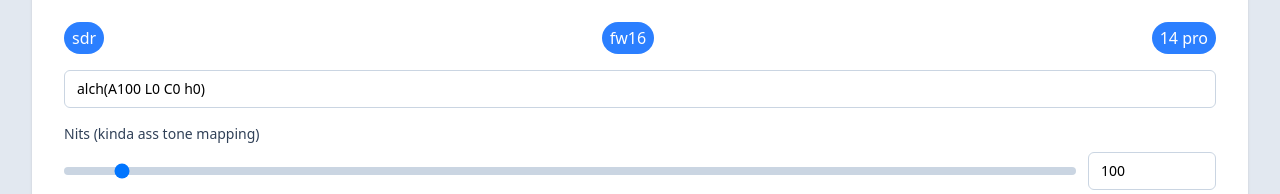
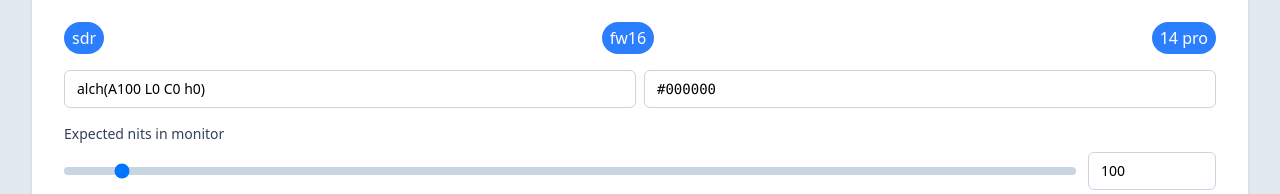
Before and after one commit to Manueljlin/adaptive-lch, a Vue app: page / in a window 1280 px wide. Shown: the part 466-660 px from the top of the page. Built offline with nearby package versions, Linux system fonts and the light colour scheme.

Commit message:
add hex input

```diff
--- a/src/App.vue
+++ b/src/App.vue
@@ -1,7 +1,7 @@
 <script setup lang="ts">
 import { computed, reactive } from 'vue'
 import type { RGB } from './types/RGB'
-import { adaptiveLuminosity, oklchToRgb } from './shared/color-utils'
+import { adaptiveLuminosity, inverseAdaptiveLuminosity, oklchToRgb, rgbToHex, hexToRgb, rgbToOklch } from './shared/color-utils'
 import { match } from 'ts-pattern'
 import { videoWorkaround } from './shared/hdr-white'
 import RangeSlider from './components/RangeSlider.vue'
@@ -25,10 +25,10 @@ const adaptiveLchState = reactive({
 
 const alchInput = computed({
   get: () =>
-    `alch(A${adaptiveLchState.nits} `
-    + `L${adaptiveLchState.lightness} `
-    + `C${adaptiveLchState.chroma} `
-    + `h${adaptiveLchState.hue})`,
+    `alch(A${Number(adaptiveLchState.nits.toFixed(0))} `
+    + `L${Number(adaptiveLchState.lightness.toFixed(4))} `
+    + `C${Number(adaptiveLchState.chroma.toFixed(4))} `
+    + `h${Number(adaptiveLchState.hue.toFixed(2))})`,
 
   set: (str: string) => {
     // eugh
@@ -41,6 +41,21 @@ const alchInput = computed({
     adaptiveLchState.lightness = parseFloat(lightness)
     adaptiveLchState.chroma    = parseFloat(chroma)
     adaptiveLchState.hue       = parseFloat(hue)
+  }
+})
+
+const hexInput = computed({
+  get: () => rgbToHex(currentColor.value),
+
+  set: (str: string) => {
+    const rgb = hexToRgb(str)
+    if (!rgb) return
+
+    const oklch = rgbToOklch(rgb)
+
+    adaptiveLchState.lightness = inverseAdaptiveLuminosity(oklch.L, adaptiveLchState.nits)
+    adaptiveLchState.chroma    = oklch.C
+    adaptiveLchState.hue       = oklch.h
   }
 })
 
@@ -199,6 +214,7 @@ const palette = computed(() =>
         </button>
       </span>
 
+      <div class="flex *:flex-1 gap-2">
         <input
           type="text"
           v-model="alchInput"
@@ -210,8 +226,21 @@ const palette = computed(() =>
           "
         />
 
+        <input
+          type="text"
+          v-model="hexInput"
+          placeholder="#000000"
+          class="
+            px-3 py-2 text-sm font-mono border border-slate-300 rounded-md
+            focus:outline-none
+            focus:border-blue-300
+            focus:ring-4 focus:ring-blue-500/30
+          "
+        />
+      </div>
+
       <RangeSlider
-        label="Nits (kinda ass tone mapping)"
+        label="Expected nits in monitor"
         :min="0"
         :max="2000"
         :step="1"
--- a/src/components/RangeSlider.vue
+++ b/src/components/RangeSlider.vue
@@ -1,5 +1,8 @@
 <script setup lang="ts">
-defineProps<{
+import { ref, watch } from 'vue'
+
+
+const props = defineProps<{
   label: string
 
   min:   number
@@ -10,6 +13,46 @@ defineProps<{
 const inputValue = defineModel<number>({
   required: true
 })
+
+
+// keep internal value so that it doesn't kaboom
+const textInputValue = ref(String(inputValue.value))
+
+
+//~~~~~~~~~~~~~~~~~~~~~~~~~~~~~~~~~~~~~~~~~~~~~~~~~~~~~~~~~~~~~~~~~~~~~~~~~~~~//
+
+
+// set new value
+watch(inputValue, (newValue) => {
+  if (isNaN(newValue) || !isFinite(newValue)) return
+  textInputValue.value = String(newValue)
+})
+
+
+// validate on input
+const handleTextInput = (event: Event) => {
+  const target = event.target as HTMLInputElement
+  const value = target.value
+
+  // we allow empty state while user inputs new value
+  if (value === '') {
+    textInputValue.value = ''
+    return
+  }
+
+  const numValue = parseFloat(value)
+  if (isNaN(numValue) || !isFinite(numValue)) return
+
+  inputValue.value = Math.max(props.min, Math.min(props.max, numValue))
+  textInputValue.value = value
+}
+
+
+// restore last valid value on blur if empty
+const handleBlur = () => {
+  if (textInputValue.value !== '') return
+  textInputValue.value = String(inputValue.value)
+}
 </script>
 
 
@@ -36,7 +79,9 @@ const inputValue = defineModel<number>({
         :min
         :max
         :step
-        v-model.number="inputValue"
+        :value="textInputValue"
+        @input="handleTextInput"
+        @blur="handleBlur"
         class="
           w-32 px-3 py-2 text-sm border border-slate-300 rounded-md
           focus:outline-none
--- a/src/shared/color-utils.ts
+++ b/src/shared/color-utils.ts
@@ -1,3 +1,4 @@
+import { match } from "ts-pattern"
 import type { Lab } from "../types/Lab"
 import type { LCh } from "../types/LCh"
 import type { RGB } from "../types/RGB"
@@ -156,5 +157,105 @@ export const adaptiveLuminosity = (
   const tInterp    = (clampedLum - 30) / 70
   const gamma      = 0.205 + tInterp * 0.015
 
+  // return 1 - Math.pow(1 - t, 0.125 / gamma)
   return Math.pow(t, 0.125 / gamma)
 }
+
+
+export const inverseAdaptiveLuminosity = (
+  L: number,
+  maxLuminance: number = 100
+) => {
+  const clampedLum = Math.max(0.01, Math.min(10000, maxLuminance))
+  const tInterp    = (clampedLum - 30) / 70
+  const gamma      = 0.205 + tInterp * 0.015
+
+  return Math.pow(L, gamma / 0.125)
+}
+
+
+//~~~~~~~~~~~~~~~~~~~~~~~~~~~~~~~~~~~~~~~~~~~~~~~~~~~~~~~~~~~~~~~~~~~~~~~~~~~~/
+
+
+/**
+ * convert rgb to hex color string
+ */
+export const rgbToHex = ({ r, g, b }: RGB): string => {
+  const toHex = (n: number) => {
+    const hex = Math.round(Math.max(0, Math.min(1, n)) * 255).toString(16)
+    return hex.padStart(2, '0')
+  }
+  return `#${toHex(r)}${toHex(g)}${toHex(b)}`
+}
+
+
+/**
+ * convert hex color string to rgb
+ */
+export const hexToRgb = (hex: string): RGB | null => {
+  // nuke #
+  const cleaned = hex.replace(/^#/, '')
+
+  const [r, g, b] = match(cleaned.length)
+    .with(3, () => [
+      parseInt(cleaned[0] + cleaned[0], 16) / 255,
+      parseInt(cleaned[1] + cleaned[1], 16) / 255,
+      parseInt(cleaned[2] + cleaned[2], 16) / 255
+    ])
+    .with(6, () => [
+      parseInt(cleaned.substring(0, 2), 16) / 255,
+      parseInt(cleaned.substring(2, 4), 16) / 255,
+      parseInt(cleaned.substring(4, 6), 16) / 255
+    ])
+    .otherwise(() => [NaN, NaN, NaN])
+
+  if (isNaN(r) || isNaN(g) || isNaN(b))
+    return null
+
+  return { r, g, b }
+}
+
+
+/**
+ * convert rgb to oklab (inverse of oklabToRgb)
+ */
+export const rgbToOklab = ({ r, g, b }: RGB): Lab => {
+  // convert to linear RGB
+  const lr = srgbToLinear(r)
+  const lg = srgbToLinear(g)
+  const lb = srgbToLinear(b)
+
+  // linear rgb to lms color space
+  const l = 0.4122214708 * lr + 0.5363325363 * lg + 0.0514459929 * lb
+  const m = 0.2119034982 * lr + 0.6806995451 * lg + 0.1073969566 * lb
+  const s = 0.0883024619 * lr + 0.2817188376 * lg + 0.6299787005 * lb
+
+  // apply cube root
+  const l_ = Math.cbrt(l)
+  const m_ = Math.cbrt(m)
+  const s_ = Math.cbrt(s)
+
+  // convert to OKLab
+  const L     = 0.2104542553 * l_ + 0.7936177850 * m_ - 0.0040720468 * s_
+  const a     = 1.9779984951 * l_ - 2.4285922050 * m_ + 0.4505937099 * s_
+  const bComp = 0.0259040371 * l_ + 0.7827717662 * m_ - 0.8086757660 * s_
+
+  return { L, a, b: bComp }
+}
+
+
+/**
+ * convert rgb to oklch
+ */
+export const rgbToOklch = (rgb: RGB): LCh => {
+  const { L, a, b } = rgbToOklab(rgb)
+
+  // rectangular to cylindrical coords
+  const C = Math.sqrt(a * a + b * b)
+  let   h = (Math.atan2(b, a) * 180) / Math.PI
+
+  // normalize hue to 0-360
+  if (h < 0) h += 360
+
+  return { L, C, h }
+}
```
Lines whose indentation alone changed are shown as unchanged.
